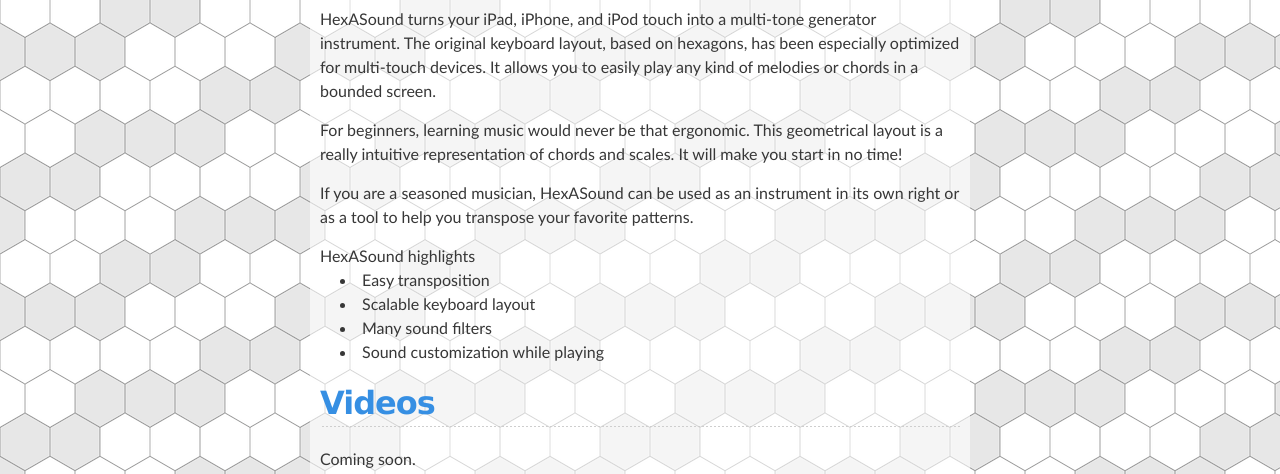
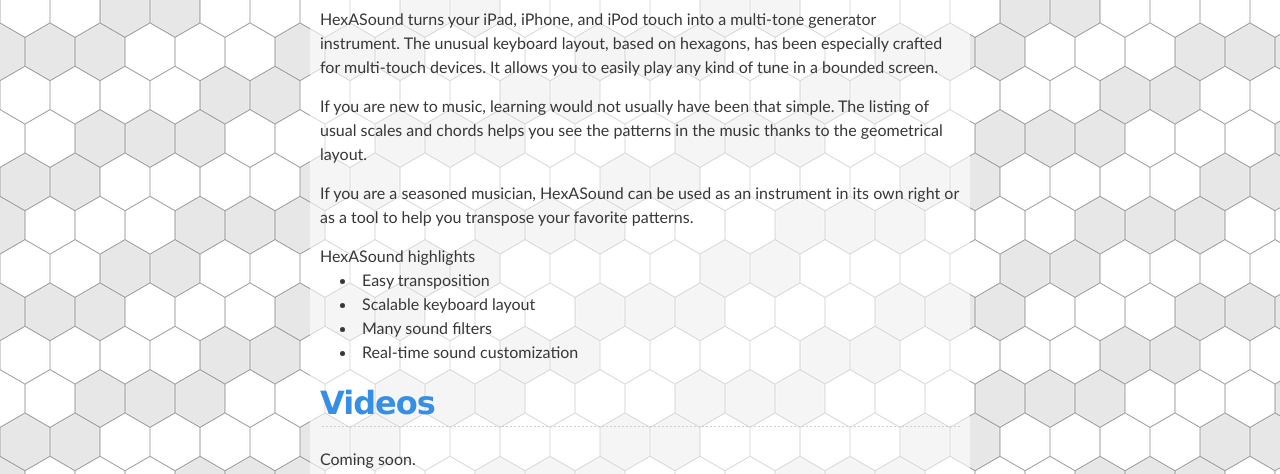
Before and after one commit to maxbok/hexasound, a plain HTML site: page index.html in a window 1280 px wide. Shown: the part 478-952 px from the top of the page. Drawn offline with Linux system fonts and the light colour scheme.

Commit message:
Modify content

```diff
--- a/index.html
+++ b/index.html
@@ -37,10 +37,9 @@
 
 		<h2 id="description">Description</h2>
 
-		<p>HexASound turns your iPad, iPhone, and iPod touch into a multi-tone generator instrument. The original keyboard layout, based on hexagons, has been especially optimized for multi-touch devices. It allows you to easily play any kind of melodies or chords in a bounded screen.</p>
+		<p>HexASound turns your iPad, iPhone, and iPod touch into a multi-tone generator instrument. The unusual keyboard layout, based on hexagons, has been especially crafted for multi-touch devices. It allows you to easily play any kind of tune in a bounded screen.</p>
 
-		<p>For beginners, learning music would never be that ergonomic. This geometrical layout is a really intuitive representation of chords and scales. It will make you start in no time!</p>
-
+		<p>If you are new to music, learning would not usually have been that simple. The listing of usual scales and chords helps you see the patterns in the music thanks to the geometrical layout.</p>
 
 		<p>If you are a seasoned musician, HexASound can be used as an instrument in its own right or as a tool to help you transpose your favorite patterns.</p>
 
@@ -50,7 +49,7 @@
 			<li>Easy transposition</li>
 			<li>Scalable keyboard layout</li>
 			<li>Many sound filters</li>
-			<li>Sound customization while playing</li>
+			<li>Real-time sound customization</li>
 		</ul>
 
 		<h2 id="videos">Videos</h2>
```
